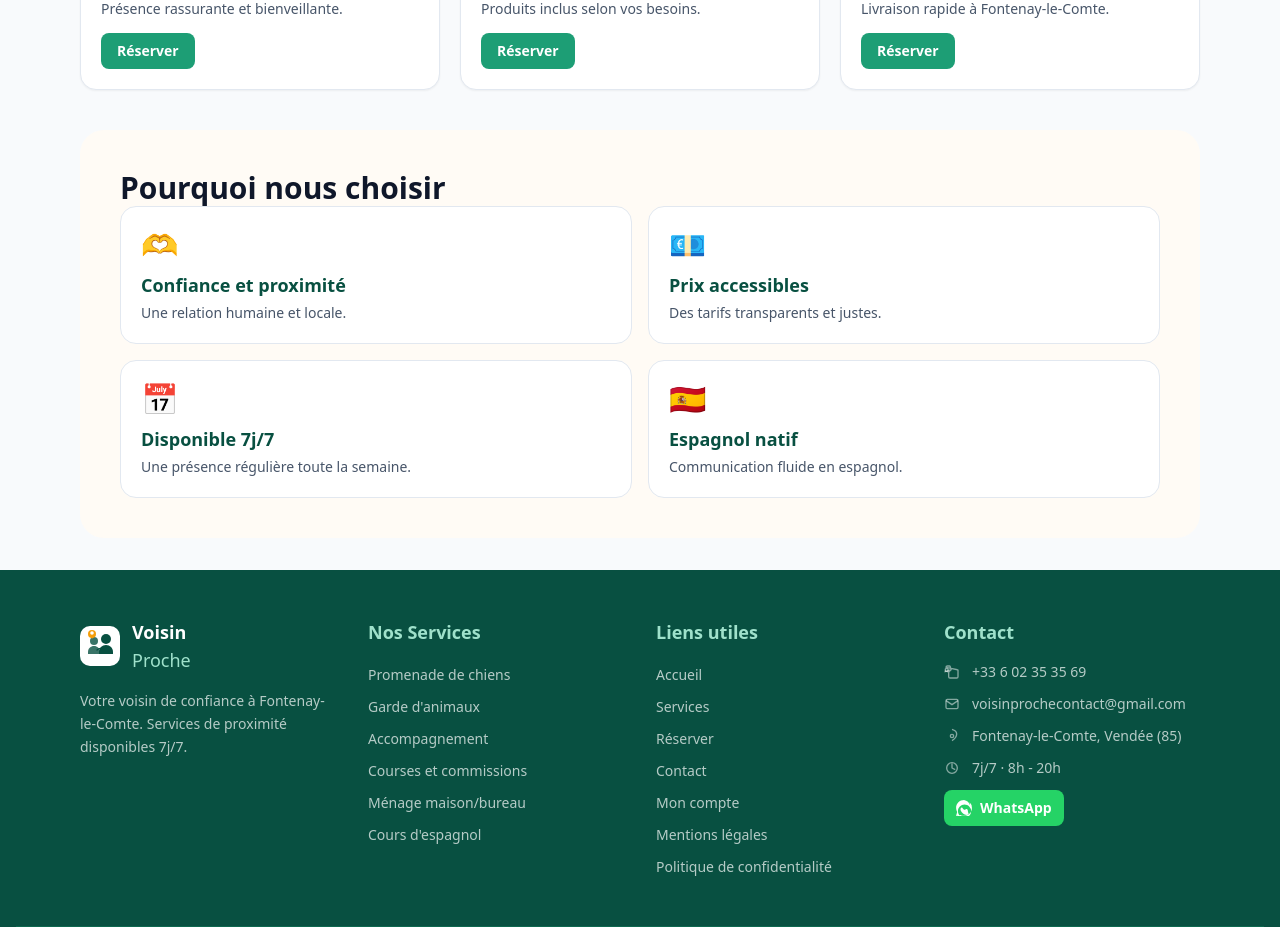
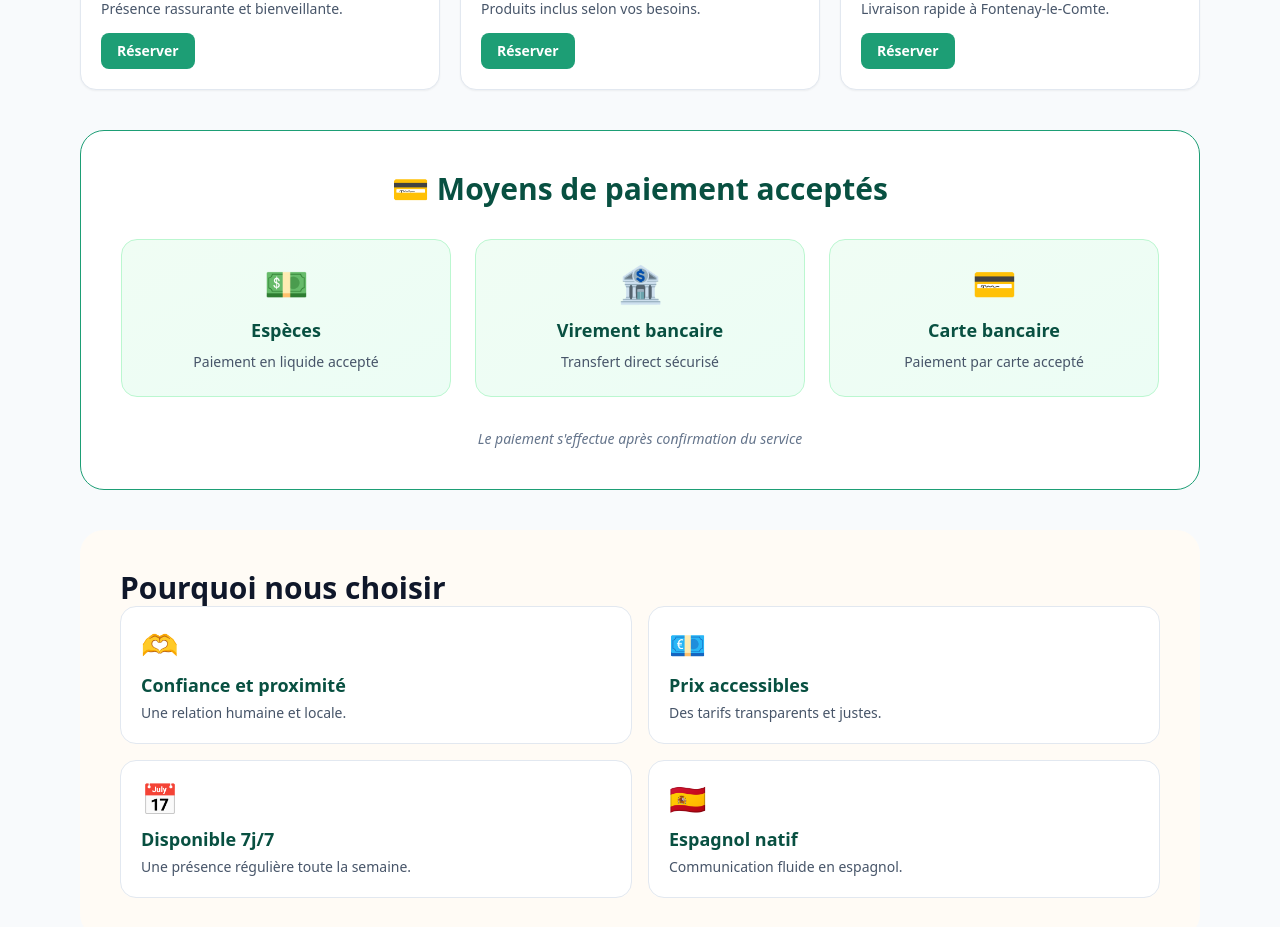
Before and after one commit to diegongu-cmyk/voisin-proche, a Next.js app: page / in a window 1280 px wide. Shown: the part 1900-2827 px from the top of the page. Built offline with nearby package versions, Linux system fonts and the light colour scheme.

Commit message:
Add payment methods section to homepage

```diff
--- a/app/page.tsx
+++ b/app/page.tsx
@@ -291,6 +291,36 @@ export default function HomePage() {
         </div>
       </section>
 
+      <section className="rounded-3xl border border-[#1D9E75] bg-white px-6 py-10 md:px-10">
+        <h2 className="text-3xl font-extrabold text-[#085041] text-center mb-8">💳 Moyens de paiement acceptés</h2>
+
+        <div className="grid grid-cols-1 md:grid-cols-3 gap-6 mb-8">
+          <div className="text-center p-6 rounded-2xl bg-gradient-to-br from-green-50 to-emerald-50 border border-green-200 hover:shadow-md transition-shadow">
+            <div className="text-4xl mb-3">💵</div>
+            <h3 className="text-lg font-bold text-[#085041] mb-2">Espèces</h3>
+            <p className="text-sm text-slate-600">Paiement en liquide accepté</p>
+          </div>
+
+          <div className="text-center p-6 rounded-2xl bg-gradient-to-br from-green-50 to-emerald-50 border border-green-200 hover:shadow-md transition-shadow">
+            <div className="text-4xl mb-3">🏦</div>
+            <h3 className="text-lg font-bold text-[#085041] mb-2">Virement bancaire</h3>
+            <p className="text-sm text-slate-600">Transfert direct sécurisé</p>
+          </div>
+
+          <div className="text-center p-6 rounded-2xl bg-gradient-to-br from-green-50 to-emerald-50 border border-green-200 hover:shadow-md transition-shadow">
+            <div className="text-4xl mb-3">💳</div>
+            <h3 className="text-lg font-bold text-[#085041] mb-2">Carte bancaire</h3>
+            <p className="text-sm text-slate-600">Paiement par carte accepté</p>
+          </div>
+        </div>
+
+        <div className="text-center">
+          <p className="text-sm text-slate-500 italic">
+            Le paiement s'effectue après confirmation du service
+          </p>
+        </div>
+      </section>
+
       <section className="rounded-3xl bg-[#FFFBF5] px-6 py-10 md:px-10">
         <h2 className="text-3xl font-extrabold text-slate-900">Pourquoi nous choisir</h2>
         <div className="grid grid-cols-1 gap-4 md:grid-cols-2">
```
